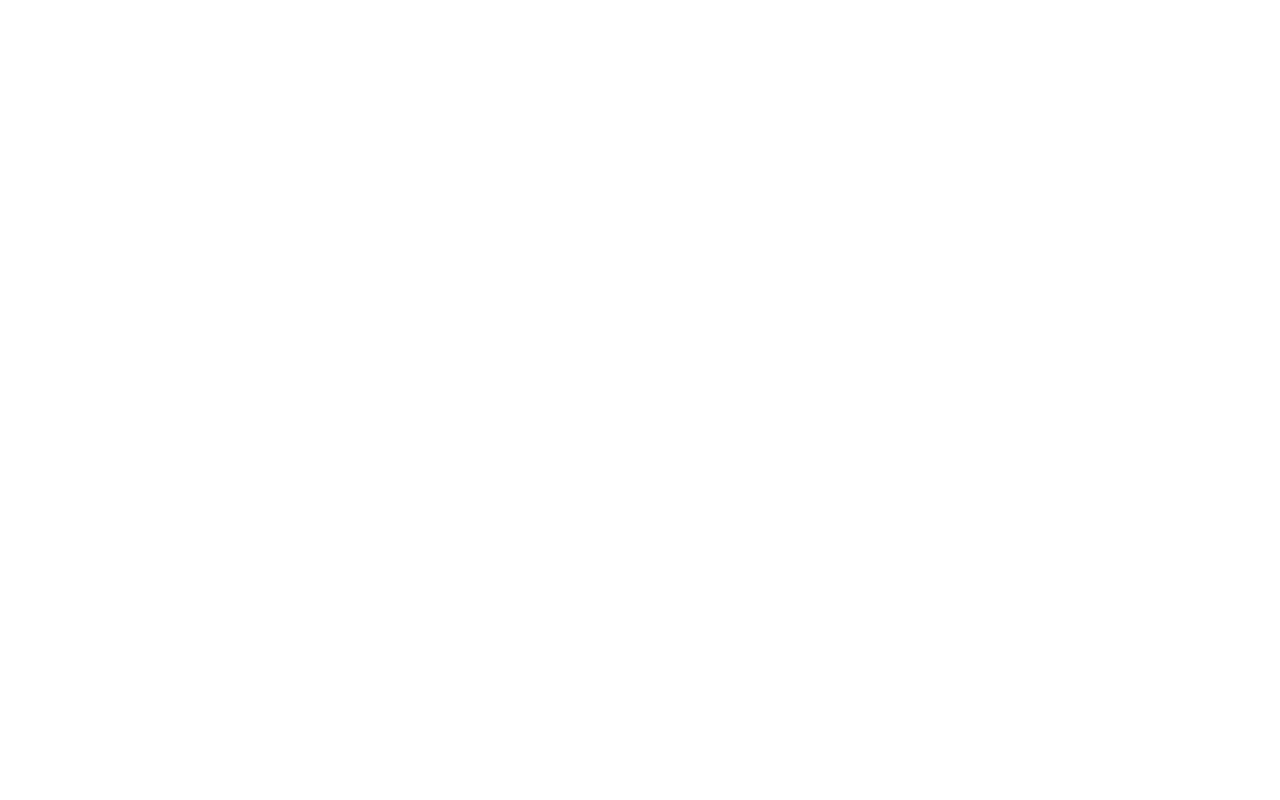
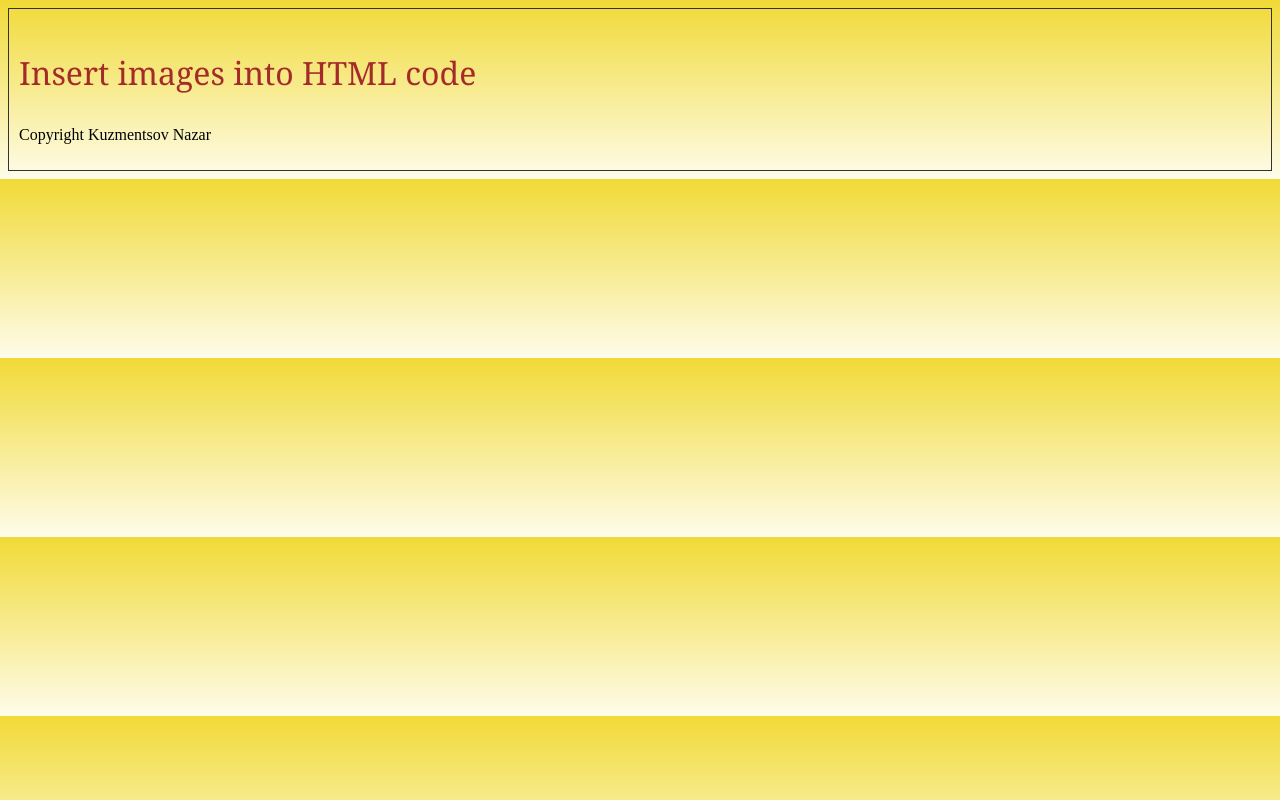
Before and after one commit to RobbinGut/MyRR_KNO, a plain HTML site: page index.html in a window 1280 px wide. Drawn offline with Linux system fonts and the light colour scheme.

Commit message:
add styles in html file

```diff
--- a/index.html
+++ b/index.html
@@ -2,9 +2,12 @@
 <html lang="en">
 <head>
     <meta charset="UTF-8">
-    <title>Title</title>
+    <title>LR_KNO_GIT2 with STYLES</title>
+<link rel=STYLESHEET TYPE="text/css" HREF="styles/body.css">
+<link rel=STYLESHEET TYPE="text/css" HREF="styles/h3.css">
 </head>
 <body>
-
+<h3>Insert images into HTML code</h3>
+<p class="gradient">Copyright Kuzmentsov Nazar</p>
 </body>
 </html>
```
